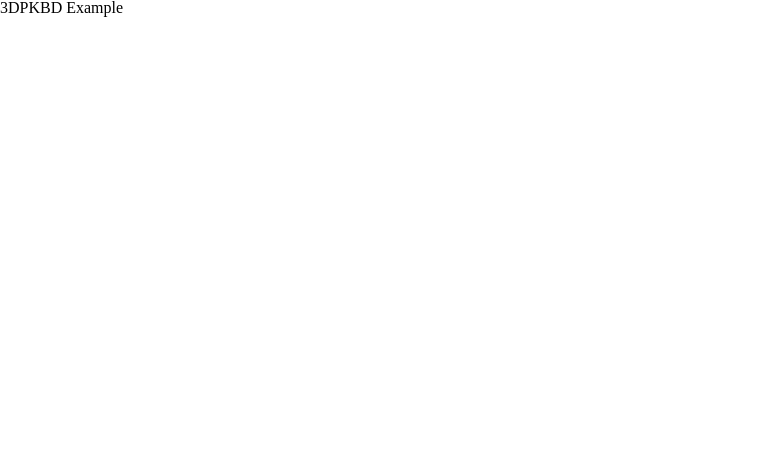
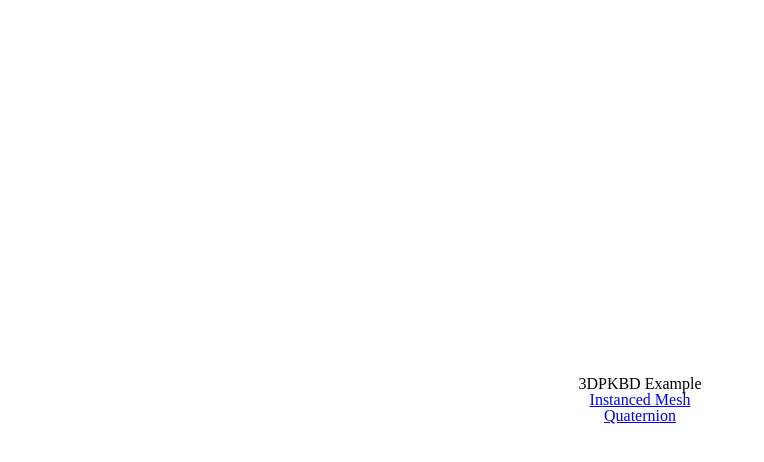
Before and after one commit to jchangz/3dp-kbd-test, a plain HTML site: page index.html in a window 1280 px wide. Shown: the whole page, without its empty margins (0-764 px from the left). Drawn offline with Linux system fonts and the light colour scheme.

Commit message:
[feat]: add routes

```diff
--- a/index.html
+++ b/index.html
@@ -6,7 +6,9 @@
         <meta name="viewport" content="width=device-width, user-scalable=no, minimum-scale=1.0, maximum-scale=1.0" />
         <link type="text/css" rel="stylesheet" href="main.css" />
     </head>
-    <body>
+    <body class="home">
         <h1>3DPKBD Example</h1>
+        <a href="examples/instanced-mesh">Instanced Mesh</a>
+        <a href="examples/quaternion">Quaternion</a>
     </body>
 </html>
--- a/main.css
+++ b/main.css
@@ -46,3 +46,11 @@ table {
 	border-collapse: collapse;
 	border-spacing: 0;
 }
+
+.home {
+    text-align: center;
+    display: flex;
+    flex-direction: column;
+    justify-content: center;
+    min-height: 100vh;
+}
```
Also changed, not shown: examples/instanced-mesh.html (added, +10 -0 lines), examples/quaternion.html (added, +10 -0 lines).
